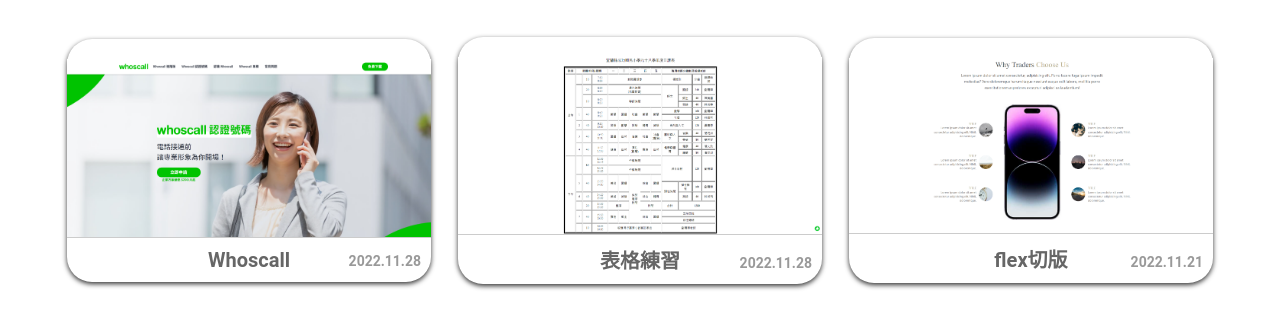
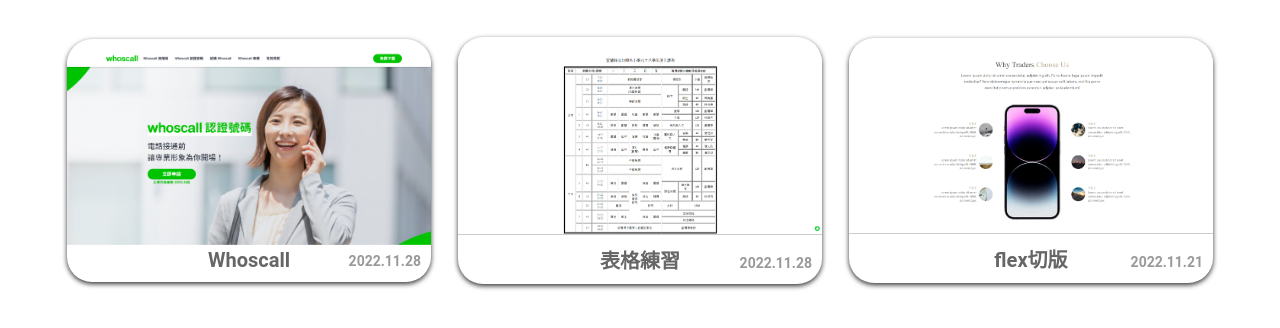
Before and after one commit to Karta060925/Karta060925.github.io, a plain HTML site: page index.html in a window 1280 px wide. In both pictures the pointer is over the picture 249 px from the left and 266 px from the top of the page. Shown: the part 118-446 px from the top of the page. Drawn offline with Linux system fonts and the light colour scheme.

Commit message:
index-hover

```diff
--- a/index-style.css
+++ b/index-style.css
@@ -35,6 +35,7 @@
     border-radius: 25px;
     box-shadow: 0 2px 5px rgb(0 0 0 / 80%);
     margin-bottom: 20px;
+    overflow: hidden;
 }
 
 .homework-list .item a {
@@ -55,9 +56,15 @@
     color: #999;
 }
 
+.homework-list .item a img:hover {
+    transform: scale(1.1);
+}
+
 img {
     width: 100%;
+    transition: all 0.2s ease-in-out;
 }
+
 
 span {
     position: absolute;
```
